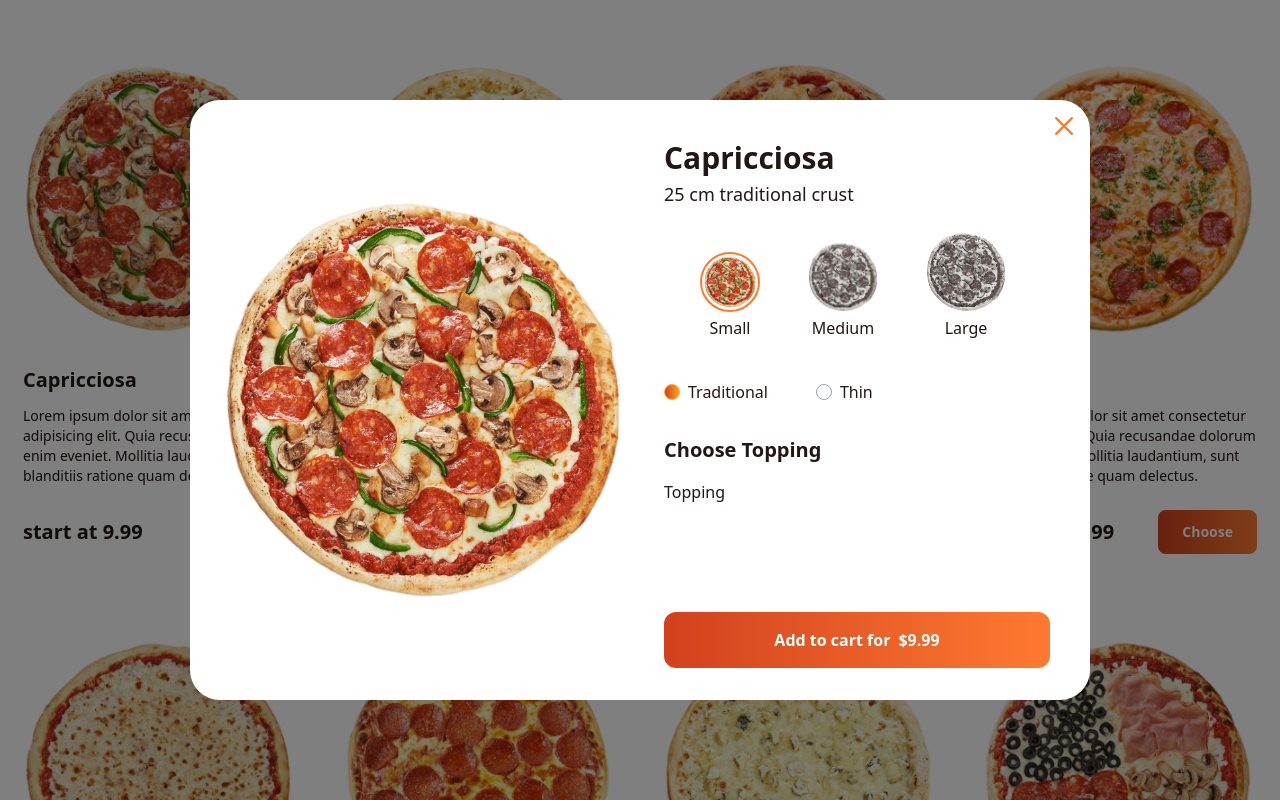
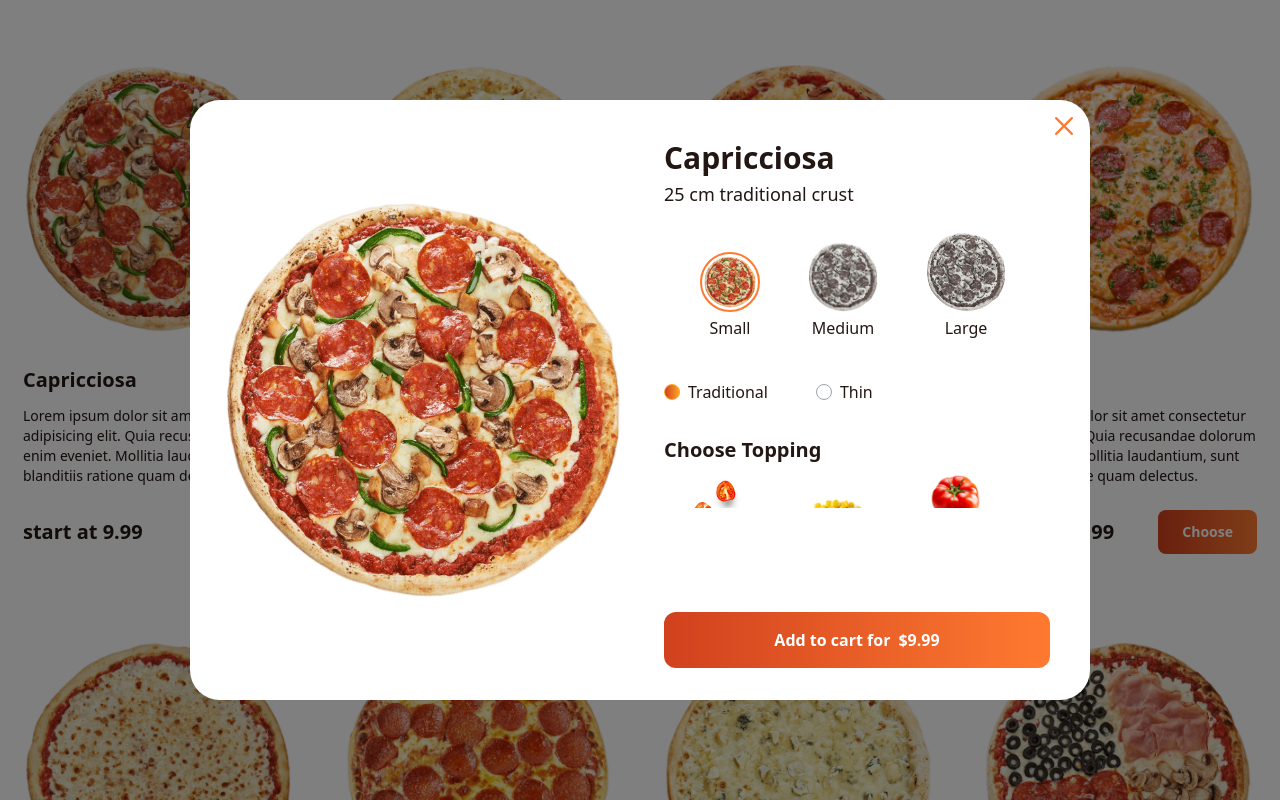
Before and after one commit to tigermursa/pizza-Amelia, a Next.js app: page / in a window 1280 px wide. Both pictures are taken after a click on the picture 158 px from the left and 199 px from the top of the page. Shown: the top 800 px of the page. Built offline with nearby package versions, Linux system fonts and the light colour scheme.

Commit message:
"done for today"

```diff
--- a/src/app/components/PizzaDetails.js
+++ b/src/app/components/PizzaDetails.js
@@ -67,9 +67,16 @@
             <SizeSelection pizza={pizza} size={size} setSize={setSize} />
             <CrustSelection crust={crust} setCrust={setCrust} />
             <div className="mb-4 text-xl font-semibold">Choose Topping</div>
-            <div>
+            <div className="flex flex-1 flex-wrap gap-2 py-1 justify-center lg:justify-start">
               {pizza.toppings?.map((topping, index) => {
-                return <Topping key={index} />;
+                return (
+                  <Topping
+                    topping={topping}
+                    additionalTopping={additionalTopping}
+                    setAdditionalTopping={setAdditionalTopping}
+                    key={index}
+                  />
+                );
               })}
             </div>
           </div>
--- a/src/app/components/Topping.js
+++ b/src/app/components/Topping.js
@@ -1,5 +1,31 @@
-const Topping = () => {
-  return <div>Topping</div>;
+import Image from "next/image";
+import { useState } from "react";
+import { IoMdCheckmark } from "react-icons/io";
+
+const Topping = ({ topping, additionalTopping, setAdditionalTopping }) => {
+  const [isChecked, setIsChecked] = useState(false);
+  return (
+    <div
+      className={`${
+        isChecked && "border-orange"
+      } w-full max-w-[110px] h-[140px] p-1 flex flex-col items-center justify-center rounded-md bg-white relative`}
+    >
+      <Image
+        src={topping.image}
+        alt=""
+        width={70}
+        height={70}
+        className="mb-2"
+      />
+      <div className="text-sm capitalize text-center  font-medium">
+        {topping.name}
+      </div>
+      <input typeof="checkbox" checked={isChecked} />
+      <div className={`${isChecked ? "opacity-100" : "opacity-0"}`}>
+        <IoMdCheckmark className="text-xl text-orange" />
+      </div>
+    </div>
+  );
 };
 
 export default Topping;
```
